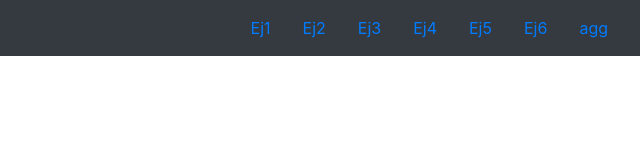
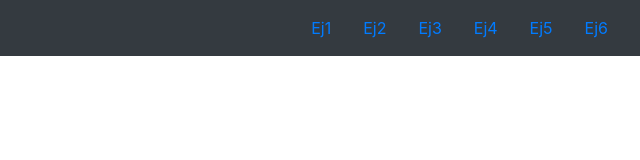
Before and after one commit to romibello/Probando2, a plain HTML site: page tp2/EntregaFinal/index.html in a window 1280 px wide. Shown: the full height of the page, 640-1280 px from the left. Drawn offline with nearby package versions, Linux system fonts and the light colour scheme.

Commit message:
Ej 4 y 5

```diff
--- a/tp2/EntregaFinal/index.html
+++ b/tp2/EntregaFinal/index.html
@@ -8,7 +8,7 @@
     <!-- Bootstrap CSS -->
     <link rel="stylesheet" href="https://stackpath.bootstrapcdn.com/bootstrap/4.3.1/css/bootstrap.min.css" integrity="sha384-ggOyR0iXCbMQv3Xipma34MD+dH/1fQ784/j6cY/iJTQUOhcWr7x9JvoRxT2MZw1T" crossorigin="anonymous">
 
-    <title>Hello, world!</title>
+    <title>index</title>
   </head>
   <body>
     <nav class="navbar navbar-dark bg-dark">
@@ -32,9 +32,6 @@
             <li class="nav-item">
                 <a class="nav-link" href="Ej6/index.html">Ej6</a>
             </li>
-            <li class="nav-item">
-                <a class="nav-link" href="EntregaFinal/index.html">agg</a>
-            </li>
         </ul>
 
 
```
